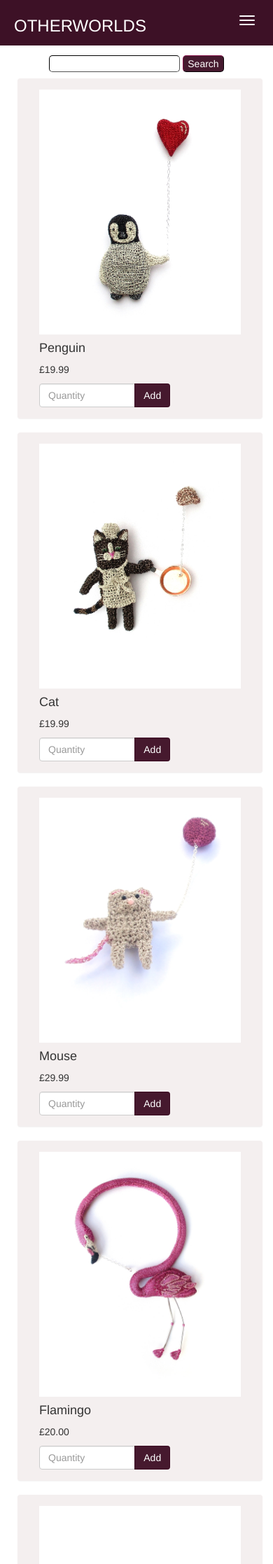
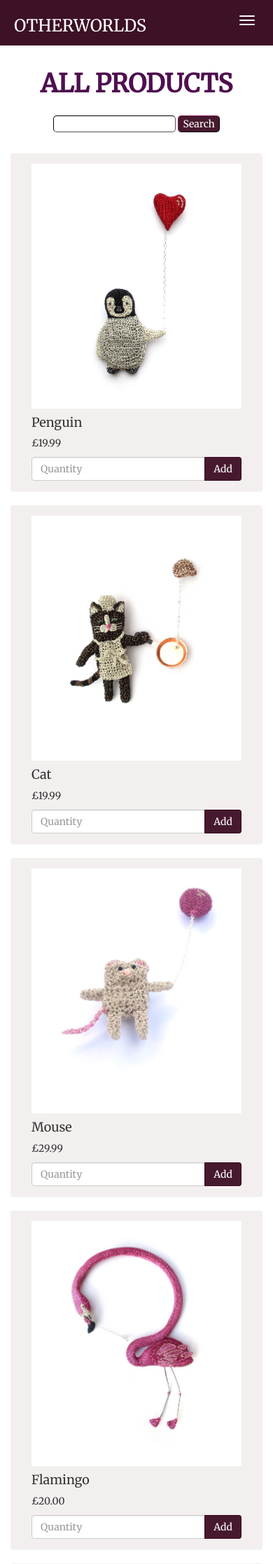
Before and after one commit to NathenJohns/otherworlds, a Django app: page /products/ in a window 390 px wide. Shown: the top 2235 px of the page at 70% size. Run offline with Django 3.2, Linux system fonts and the light colour scheme; data comes from the database, SQL or seed files in the repository; both versions use the stored data as it was after the commit; parts of the project's set-up code (start-up, migrations or seed data) failed here and were passed over; some libraries are stand-ins or nearby versions.

Commit message:
register and login style & responsive, products page response, products page style and response

```diff
--- a/products/templates/products.html
+++ b/products/templates/products.html
@@ -27,12 +27,9 @@
     <!--Products -->
     <div class="row">
         <div class="container-fluid">
-
             {% for product in products %}
-
                 {% if product.available %}
-            <div class="col-xs-10 col-xs-offset-1 col-sm-offset-0 col-sm-4 col-md-3 col-md-offset-0 panel panel-default">
-
+                <div class="col-xs-12 col-xs-offset-2 col-sm-6 col-md-6 col-lg-3 panel panel-default">
                     <div class="panel-body">
                         <div class="product-image" style="background-image: url('{{ MEDIA_URL }}{{ product.image }}')"></div>
                         <h4>{{ product.name }}</h4>
@@ -46,24 +43,12 @@
                                     <button class="btn btn-success" type="submit">Add</button>
                                 </span>
                             </div>
-                    <!-- /input-group -->
                         </form>
-
-            {% else %}
-            <div class="col-xs-10 col-xs-offset-1 col-sm-offset-0 col-sm-4 col-md-3 col-md-offset-0 panel-sold-out panel-default">
-                <div class="panel-body">
-                    <div class="product-image" style="background-image: url('{{ MEDIA_URL }}{{ product.image }}')"></div>
-                </div>
-                <h4>{{ product.name }}</h4>
-                <p>£{{ product.price }}</p>
-                <h2 class="sold-out">Sold Out!</h2>
-
-            {% endif %}
-
                     </div>
                 </div>
+                {% endif %}
             {% endfor %}
         </div>
-
+    </div>
 </div>
 {% endblock %}
--- a/static/css/custom.css
+++ b/static/css/custom.css
@@ -2,6 +2,7 @@ html, body {
     height: 100%;
     width: 100%;
     background-color: #FFF;
+    font-family: 'Merriweather', serif;
 }
 
 /* BASE */
@@ -249,21 +260,24 @@ footer .row {
 /* PRODUCTS PAGE */
 
 .products-heading {
-    margin-top: 7.5%;
-    margin-bottom: 2.5%;
+    margin-top: 100px;
+    margin-bottom: 25px;
     text-align: center;
     text-transform: uppercase;
+    font-weight: 600;
+    color: #4f104f;
 }
 
 .search input {
     border-radius: 5px;
     border-color: black;
     border-width: 1px;
+    margin-bottom: 25px;
 }
 
 .search {
     text-align: center;
-    margin-bottom: 2.5%;
+    margin-bottom: 5px;
 }
 
 .search button {
@@ -282,17 +296,17 @@ footer .row {
 /*Products */
 
 .panel {
-    margin: 0px 10px 20px 10px;
+    margin: 0px -3px 20px 0px;
     background-color: #f4efef;
-    border: 1px solid transparent;
+    border: 0px solid transparent;
     border-radius: 4px;
     -webkit-box-shadow: 0 1px 1px rgba(0,0,0,.05);
     box-shadow: 0 1px 1px rgba(0,0,0,.05);
-    width: 25em;
+
 }
 
 .input-group {
-    width: 65%;
+    width: 100%;
 }
 
 .input-group-btn button {
--- a/templates/base.html
+++ b/templates/base.html
@@ -10,6 +10,7 @@
 
     <link rel="stylesheet" href="https://maxcdn.bootstrapcdn.com/bootstrap/3.3.7/css/bootstrap.min.css">
     <link rel="stylesheet" href="{% static 'font-awesome/css/font-awesome.min.css' %}">
+    <link href="https://fonts.googleapis.com/css?family=Merriweather" rel="stylesheet">
     <link rel="stylesheet" href="{% static 'css/custom.css' %}">
     {% block head_js %}
     {% endblock head_js %}
@@ -54,19 +55,6 @@
         </div>
     </nav>
 
-    <!--Messages Alert -->
-    <div class="row">
-        {% if messages %}
-            <div class="alert alert-success">
-                <div class="messages">
-                    {% for message in messages %}
-                        {{ message }}
-                    {% endfor %}
-                </div>
-            </div>
-        {% endif %}
-    </div>
-
     {% block content %} {% endblock %}
 
     <footer class="container-fluid text-center">
```
Also changed, not shown: other parts of static/css/custom.css (+64 -17 lines), accounts/templates/login.html (+18 -9 lines), accounts/templates/register.html (+12 -2 lines), cart/views.py (line endings or trailing spaces), db.sqlite3, media/images/1_RygyNlx.JPG (added), media/images/1_ZykrOOZ.JPG (added), media/images/1_zkOnlsL.JPG (added), products/migrations/0007_auto_20190307_1639.py (added). Lines whose indentation alone changed are shown as unchanged.
